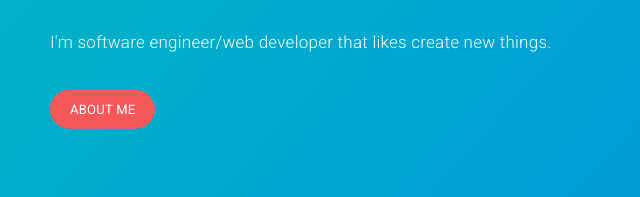
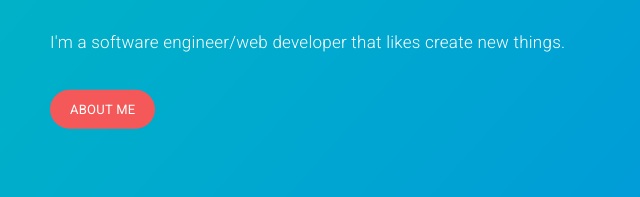
Before and after one commit to o-huang/portfolio-v2, a plain HTML site: page index.html in a window 1280 px wide. Shown: the part 333-530 px from the top of the page, 35-675 px from the left. Drawn offline with Linux system fonts and the light colour scheme; a script that the page names is missing.

Commit message:
change wording

```diff
--- a/index.html
+++ b/index.html
@@ -6,7 +6,6 @@
     <meta charset="utf-8">
     <meta name="viewport" content="width=device-width, initial-scale=1, shrink-to-fit=no">
     <meta name="description" content="">
-    <meta name="author" content="Template Mo">
     <link href="https://fonts.googleapis.com/css?family=Roboto:100,300,400,500,700,900" rel="stylesheet">
 
     <title>Owen's Portfolio</title>
@@ -19,8 +18,6 @@
 </head>
 
 <body>
-
-
 
     <!-- ***** Header Area Start ***** -->
     <header class="header-area header-sticky">
@@ -59,7 +56,7 @@
                     <div class="left-text col-lg-6 col-md-6 col-sm-12 col-xs-12"
                         data-scroll-reveal="enter left move 30px over 0.6s after 0.4s">
                         <h1>Hi! I'm <strong>Owen.</strong></h1>
-                        <p>I'm software engineer/web developer that likes create new things. </p>
+                        <p>I'm a software engineer/web developer that likes create new things. </p>
                         <a href="#about" class="main-button-slider">About Me</a>
                     </div>
                     <div class="col-lg-6 col-md-6 col-sm-12 col-xs-12"
```
